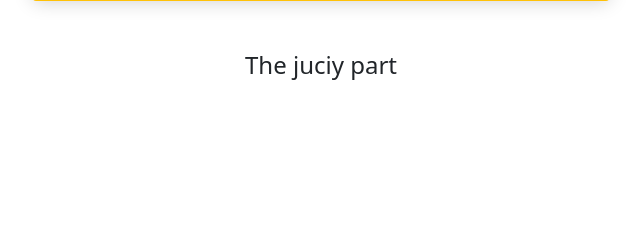
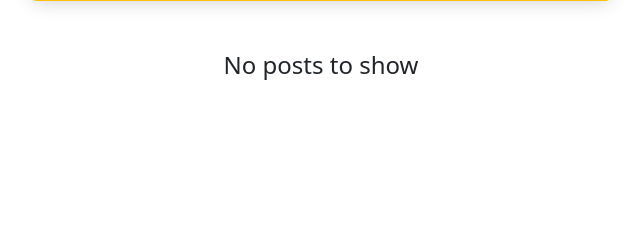
Before and after one commit to panacotar/secure-dog, a Flask app: template templates/feed.html in a window 1280 px wide. Shown: the part 419-665 px from the top of the page, without its empty margins (319-959 px from the left). Run offline with Flask 2, Linux system fonts and the light colour scheme; the template is opened without the code that fills it, so the values that code supplies are empty; some libraries are stand-ins or nearby versions.

Commit message:
Add no posts case for posts-feed

```diff
--- a/templates/partials/posts-feed.html
+++ b/templates/partials/posts-feed.html
@@ -1,7 +1,11 @@
-<h4>The juciy part</h4>
 
-{% for post in posts %}
-  {% with post=post %}
-    {% include "partials/post.html" %}
-  {% endwith %}
-{% endfor %}
+{% if posts %}
+  <h4>The juciy part</h4>
+  {% for post in posts %}
+    {% with post=post %}
+      {% include "partials/post.html" %}
+    {% endwith %}
+  {% endfor %}
+{% else %}
+  <h4>No posts to show</h4>
+{% endif %}
```
